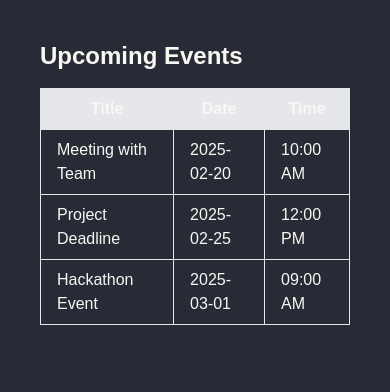
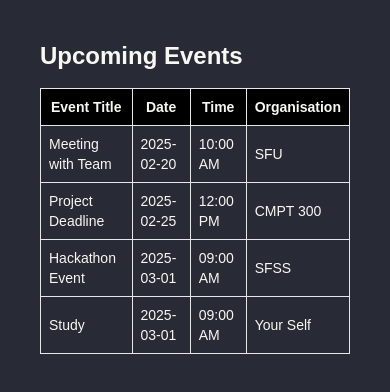
Before and after one commit to JeknJok/clubbr, a Next.js app: page /dashboard in a window 390 px wide. Shown: the top 392 px of the page. Built offline with nearby package versions, Linux system fonts and the light colour scheme.

Commit message:
asdasd
adasdsa

```diff
--- a/app/dashboard/page.tsx
+++ b/app/dashboard/page.tsx
@@ -6,13 +6,15 @@ interface Event {
   title: string;
   date: string;
   time: string;
+  org: string;
 }
 
 const fetchEvents = async (): Promise<Event[]> => {
   return [
-    { id: 1, title: "Meeting with Team", date: "2025-02-20", time: "10:00 AM" },
-    { id: 2, title: "Project Deadline", date: "2025-02-25", time: "12:00 PM" },
-    { id: 3, title: "Hackathon Event", date: "2025-03-01", time: "09:00 AM" },
+    { id: 1, title: "Meeting with Team", date: "2025-02-20", time: "10:00 AM", org:" SFU" },
+    { id: 2, title: "Project Deadline", date: "2025-02-25", time: "12:00 PM" ,org:" CMPT 300 "},
+    { id: 3, title: "Hackathon Event", date: "2025-03-01", time: "09:00 AM" ,org:" SFSS "},
+    { id: 4, title: "Study", date: "2025-03-01", time: "09:00 AM" ,org:" Your Self "},
   ];
 };
 
@@ -23,20 +25,22 @@ const Dashboard = async () => {
     <main className="p-6">
     <h1 className="text-2xl font-bold mb-4">Upcoming Events</h1>
     <div className="overflow-x-auto">
-        <table className="table-auto w-full border-collapse border border-gray-300">
-          <thead className="bg-gray-200">
+      <table className="table-auto w-full border-collapse border border-gray-300 text-sm sm:text-base">
+        <thead className="bg-black">
           <tr>
-              <th className="px-4 py-2 border">Title</th>
-              <th className="px-4 py-2 border">Date</th>
-              <th className="px-4 py-2 border">Time</th>
+            <th className="px-2 py-2 sm:px-4 sm:py-2 border">Event Title</th>
+            <th className="px-2 py-2 sm:px-4 sm:py-2 border">Date</th>
+            <th className="px-2 py-2 sm:px-4 sm:py-2 border">Time</th>
+            <th className="px-2 py-2 sm:px-4 sm:py-2 border">Organisation</th>
           </tr>
         </thead>
         <tbody>
           {events.map(event => (
             <tr key={event.id} className="border-b">
-                <td className="px-4 py-2 border">{event.title}</td>
-                <td className="px-4 py-2 border">{event.date}</td>
-                <td className="px-4 py-2 border">{event.time}</td>
+              <td className="px-2 py-2 sm:px-4 sm:py-2 border">{event.title}</td>
+              <td className="px-2 py-2 sm:px-4 sm:py-2 border">{event.date}</td>
+              <td className="px-2 py-2 sm:px-4 sm:py-2 border">{event.time}</td>
+              <td className="px-2 py-2 sm:px-4 sm:py-2 border">{event.org}</td>
             </tr>
           ))}
         </tbody>
--- a/app/profile/page.tsx
+++ b/app/profile/page.tsx
@@ -10,9 +10,9 @@ const Profile = () => {
   };
 
   return (
-    <main className="p-6">
+    <main className="p-6 flex flex-col items-center text-center">
       <h1 className="text-2xl font-bold mb-4">User Profile</h1>
-      <div className="p-6 border rounded-md bg-black shadow-md">
+      <div className="p-6 border rounded-md bg-black shadow-md w-full sm:w-96">
         <p className="text-lg"><strong>Name:</strong> {user.name}</p>
         <p className="text-lg"><strong>Email:</strong> {user.email}</p>
         <p className="text-lg"><strong>Joined:</strong> {user.joined}</p>
```
Lines whose indentation alone changed are shown as unchanged.
